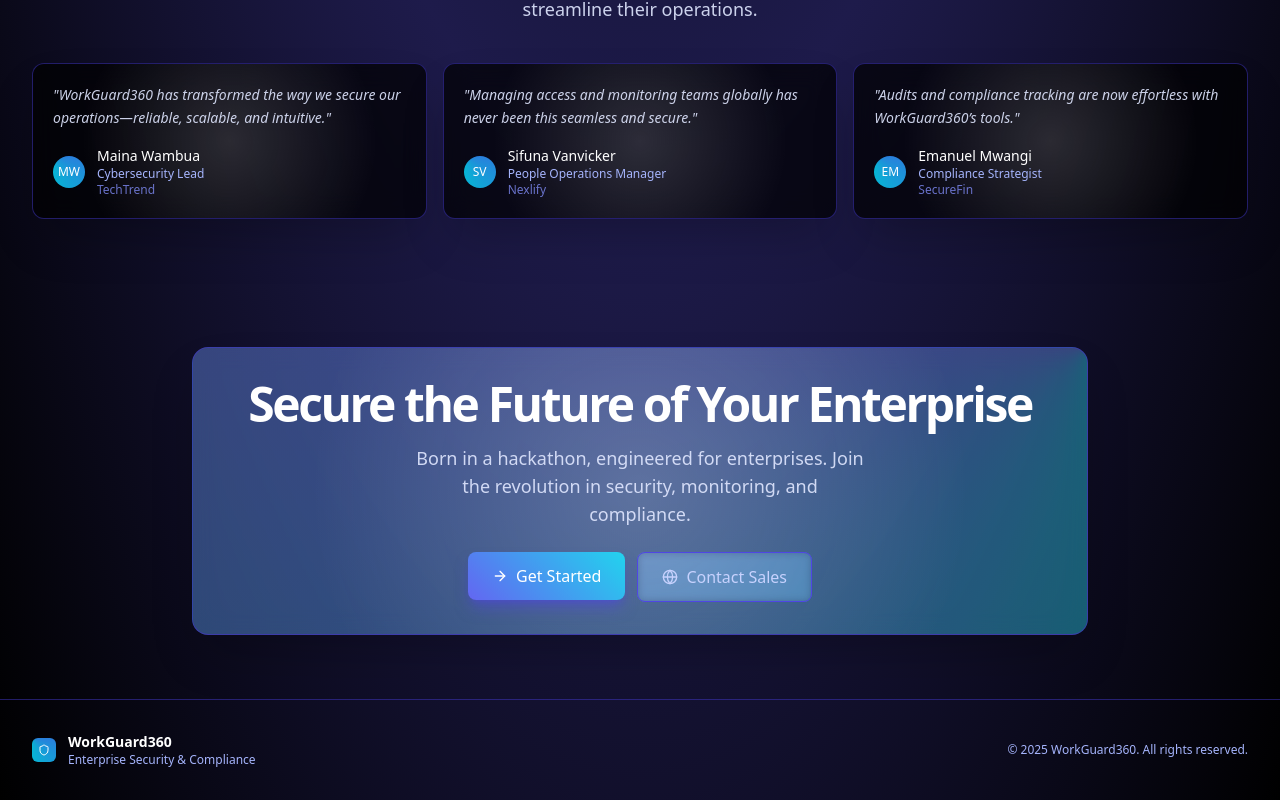
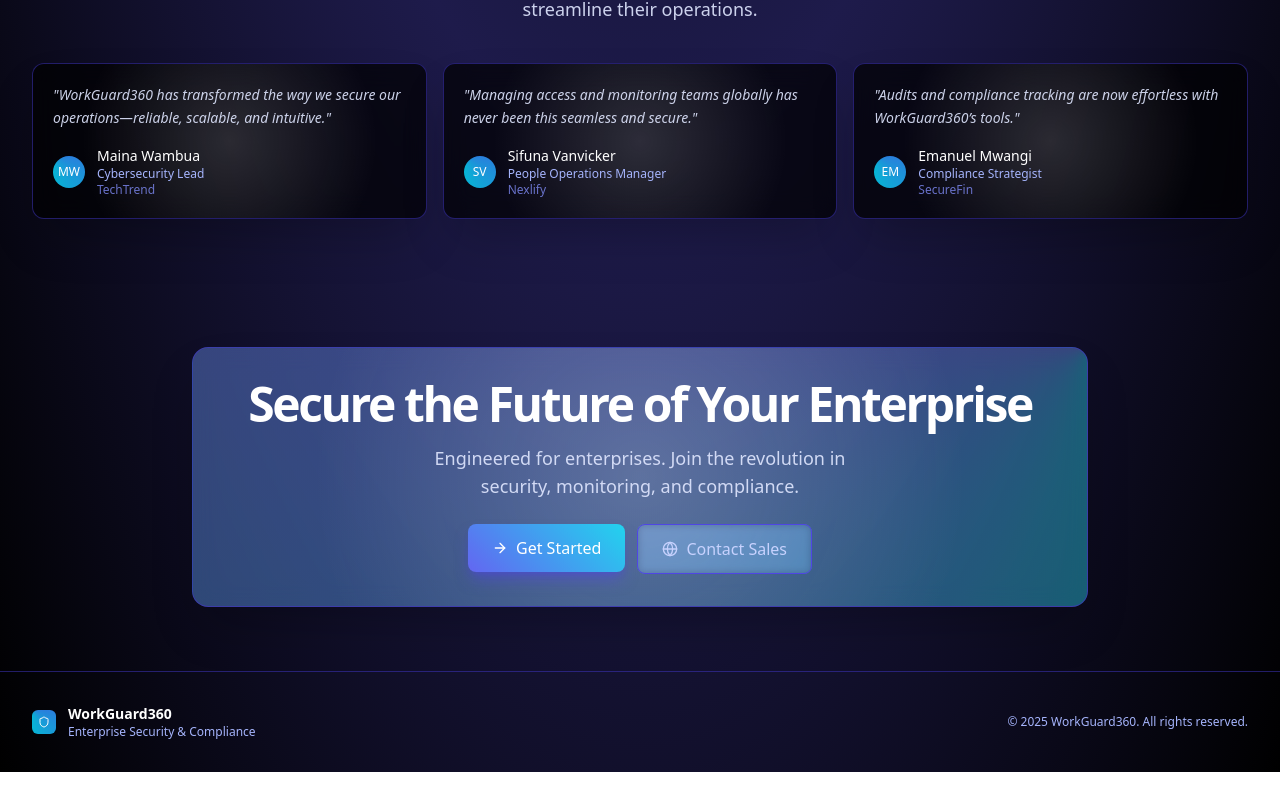
Before and after one commit to Alphadavethedon/Workguard360, a React (Vite) app: page / in a window 1280 px wide. Shown: the part 1319-2119 px from the top of the page. After the commit the page ends 2091 px from the top, so only its background shows below. Built offline with nearby package versions, Linux system fonts and the light colour scheme; no server answers.

Commit message:
Update LandingPage.tsx

```diff
--- a/src/pages/LandingPage.tsx
+++ b/src/pages/LandingPage.tsx
@@ -244,7 +244,7 @@
               <div className="absolute inset-0 bg-[radial-gradient(circle_at_center,_rgba(255,255,255,0.2),_transparent_70%)] -z-10" />
               <h2 className="text-3xl sm:text-5xl font-extrabold tracking-tighter mb-4">Secure the Future of Your Enterprise</h2>
               <p className="text-base sm:text-lg text-indigo-100/90 mb-6 max-w-md mx-auto">
-                Born in a hackathon, engineered for enterprises. Join the revolution in security, monitoring, and compliance.
+                Engineered for enterprises. Join the revolution in security, monitoring, and compliance.
               </p>
               <div className="flex flex-col sm:flex-row gap-3 justify-center">
                 <Link to="/login">
```
